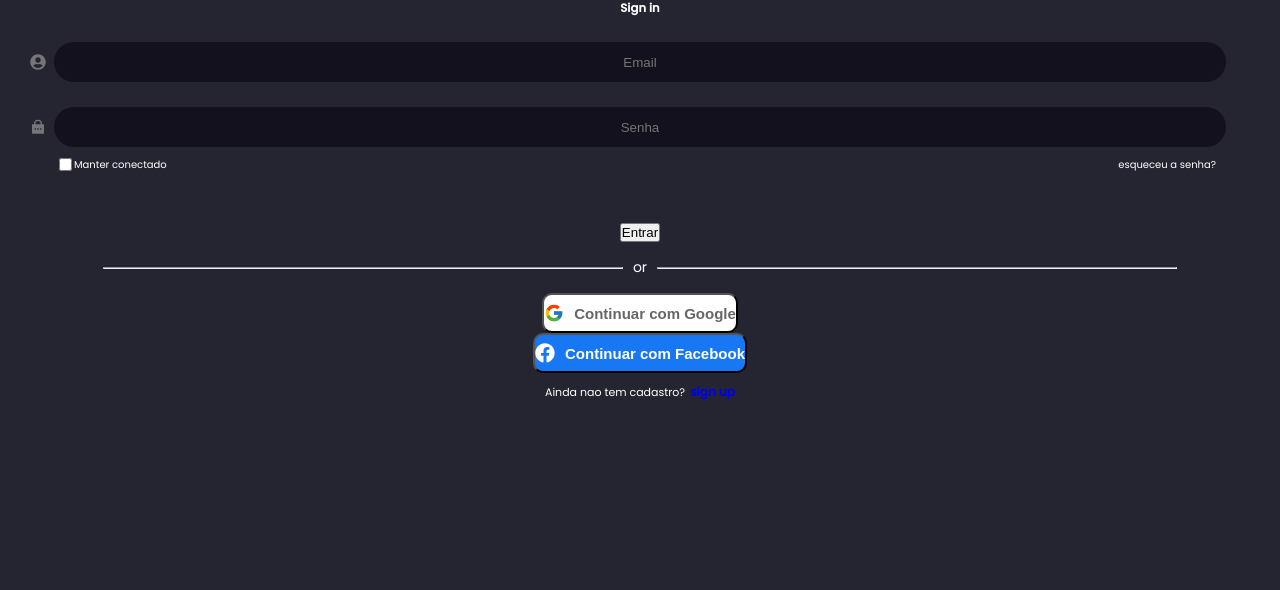
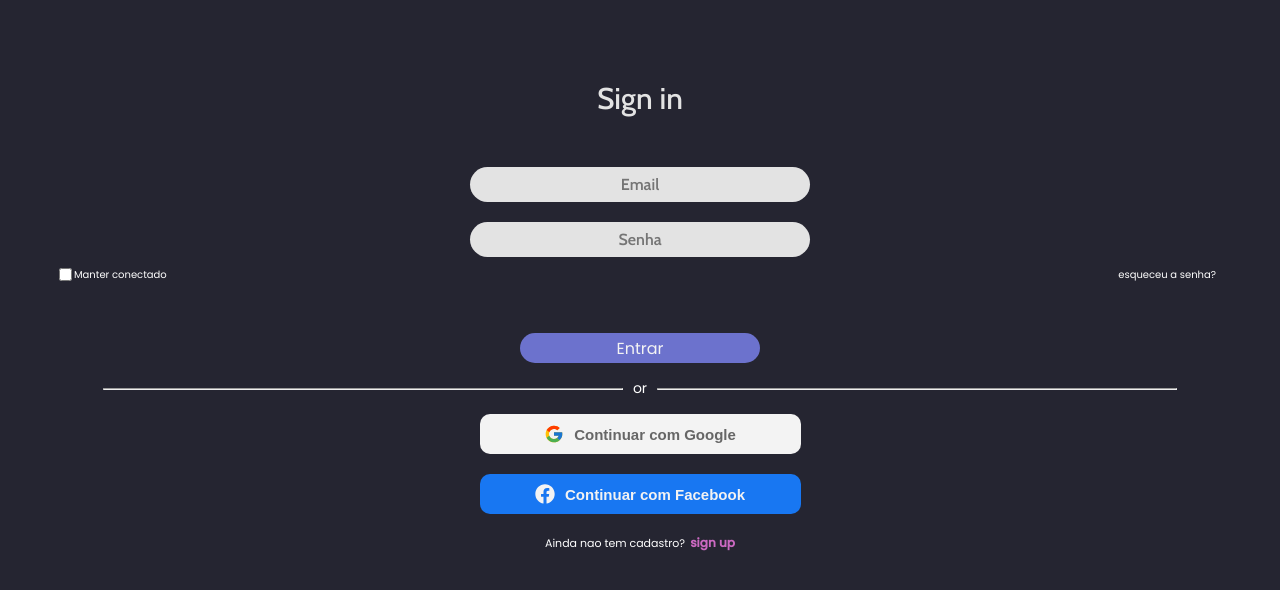
Before and after one commit to AdelinoJnr/currency-wallet, a React (Create React App) app: page /login in a window 1280 px wide. Shown: the top 590 px of the page. Built offline with nearby package versions, Linux system fonts and the light colour scheme; no server answers.

Commit message:
[style: page login]

```diff
--- a/src/pages/Login.jsx
+++ b/src/pages/Login.jsx
@@ -1,33 +1,26 @@
 import React from 'react';
 import { Link } from 'react-router-dom';
-import { FaFacebook, FaUserCircle } from 'react-icons/fa';
+import { FaFacebook } from 'react-icons/fa';
 import { FcGoogle } from 'react-icons/fc';
-import { RiLockPasswordFill } from 'react-icons/ri';
 
 import './styles.css';
 
 function Login() {
   return (
     <main className="main-login">
-      <h3 className="title-login">Sign in</h3>
-      <label className="label-input" htmlFor="email">
-        <FaUserCircle className="icon-inputs" />
+      <h3 className="title">Sign in</h3>
       <input
         id="email"
         className="inputs"
         placeholder="Email"
         type="email"
       />
-      </label>
-      <label className="label-input" htmlFor="password">
-        <RiLockPasswordFill className="icon-inputs" />
       <input
         id="password"
         className="inputs"
         placeholder="Senha"
         type="password"
       />
-      </label>
       <div className="content-facilitacao">
         <label htmlFor="conect" className="label-connected">
           <input className="input-connected" type="checkbox" id="conect" />
@@ -37,7 +30,7 @@ function Login() {
       </div>
 
       <Link className="login-efect" to="/">
-        <button type="button" className="btn-padrao">
+        <button type="button" className="btn-acao btn-logar">
           Entrar
         </button>
       </Link>
@@ -48,11 +41,11 @@ function Login() {
         <hr />
       </div>
 
-      <button className="btn-padrao btn-google" type="button">
+      <button className="btn-google" type="button">
         <FcGoogle className="icon-social" />
         Continuar com Google
       </button>
-      <button className="btn-padrao btn-facebook" type="button">
+      <button className="btn-facebook" type="button">
         <FaFacebook className="icon-social" />
         Continuar com Facebook
       </button>
--- a/src/pages/styles.css
+++ b/src/pages/styles.css
@@ -97,31 +97,34 @@
   color: white;
 }
 
-.label-input {
-  width: 100%;
-  position: relative;
-  margin-top: 25px;
-  text-align: center;
-}
-
-.icon-inputs {
-  width: 16px;
-  height: 16px;
-  color: rgba(153, 153, 153, 0.7);
-  position: absolute;
-  top: 12px;
-  left: 30px;
+.title {
+  font-size: 3em;
+  font-weight: 500;
+  font-family: Cabin;
+  color: var(--texts-inputs-400);
+  margin-top: 80px;
+  margin-bottom: 30px;
 }
 
 .inputs {
-  width: 90%;
+  width: 320px;
   padding: 10px;
-  height: 20px;
-  border-radius: 20px;
+  height: 15px;
+  border-radius: 30px;
   border: none;
-  background-color: #13111D;
-  color: white;
+  background-color: var(--texts-inputs-400);
+  color: var(--back-ground-600);
   text-align: center;
+  margin-top: 20px;
+  font-size: 1.6em;
+  font-weight: 600;
+  font-family: Cabin;
+}
+
+.btn-logar {
+  background-color: var(--blue-color-600);
+  font-size: 1.6em;
+  font-family: Poppins;
 }
 
 .content-facilitacao {
@@ -182,20 +185,25 @@
   justify-content: center;
   align-items: center;
   background-color: #1877f2;
-  color: white;
+  color: var(--texts-inputs-200);
+  border: none;
   font-weight: 700;
+  width: 321px;
   height: 40px;
   font-size: 1.5em;
   border-radius: 10px;
+  margin: 20px 0 10px;
 }
 
 .btn-google {
   display: flex;
   justify-content: center;
   align-items: center;
-  background-color: white;
+  border: none;
+  background-color: var(--texts-inputs-200);
   color: #666;
   font-weight: 700;
+  width: 321px;
   height: 40px;
   font-size: 1.5em;
   border-radius: 10px;
@@ -210,6 +218,7 @@
   font-size: 1.1em;
   font-weight: 700;
   margin-left: 5px;
+  color: var(--pink-color-600);
 }
 
 /* Cadastro */
```
Lines whose indentation alone changed are shown as unchanged.
